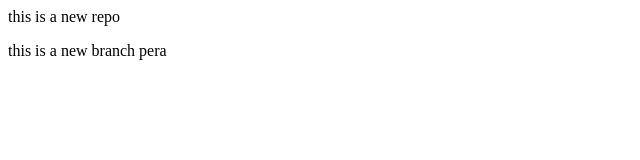
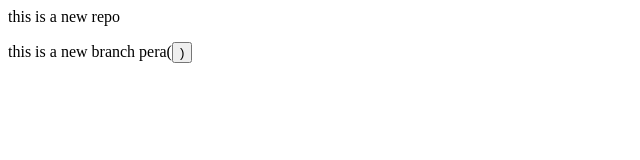
Before and after one commit to Rimon-Jahid/Localrepo, a plain HTML site: page index.html in a window 1280 px wide. Shown: the full height of the page, 0-640 px from the left. Drawn offline with Linux system fonts and the light colour scheme.

Commit message:
Add Button

```diff
--- a/index.html
+++ b/index.html
@@ -1,2 +1,2 @@
 <p>this is a new repo</p>
-<p>this is a new branch pera</p>
+<p>this is a new branch pera(<Button>)</Button></p>
```
